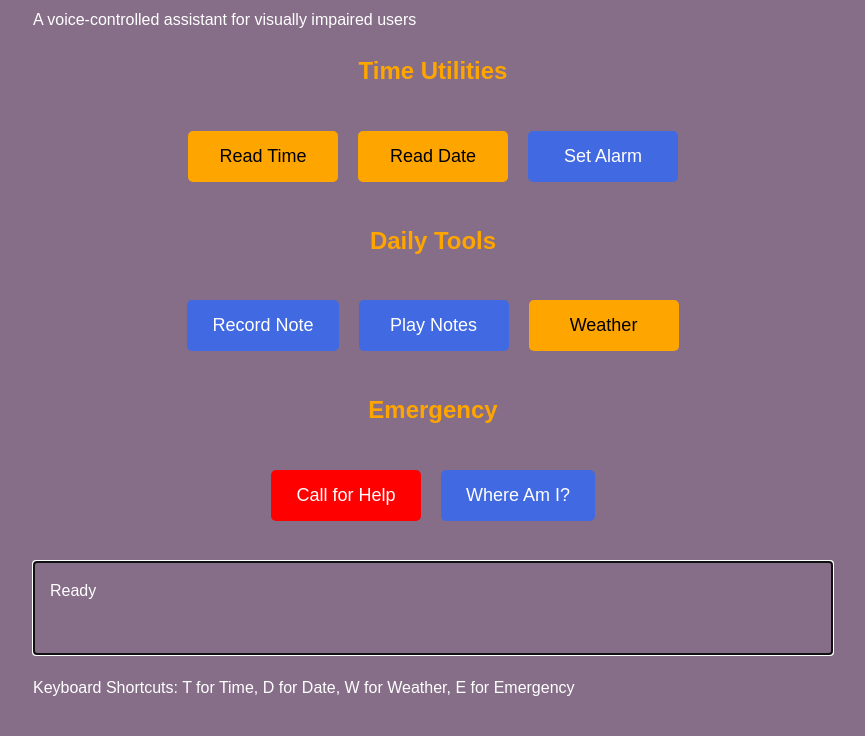
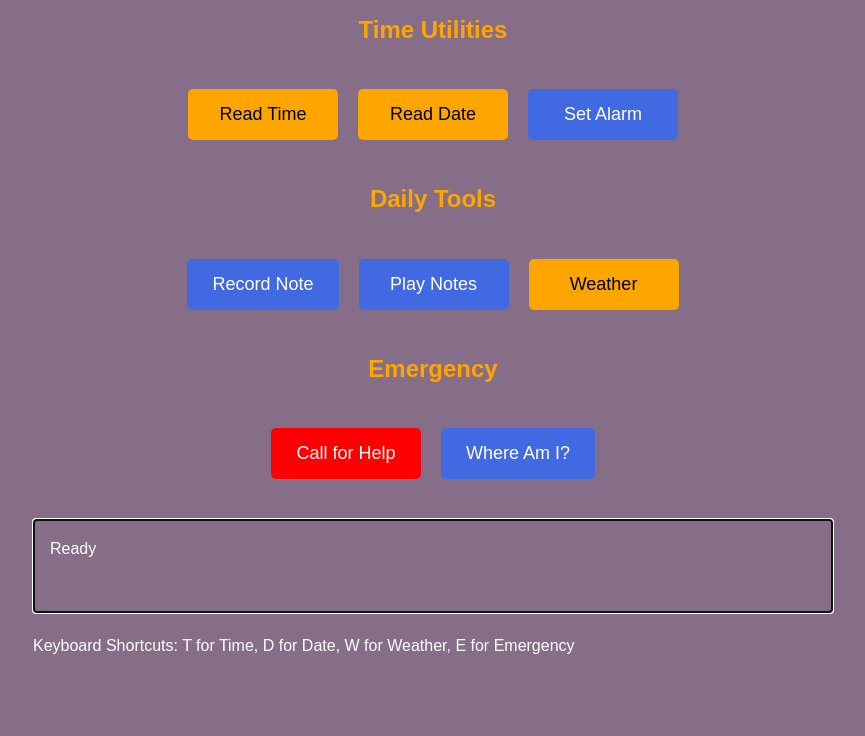
Before and after one commit to mohamedriyas-07/voice-assistant, a plain HTML site: page index.html in a window 1280 px wide. Shown: the part 200-936 px from the top of the page, without its empty margins (207-1072 px from the left). After the commit the page ends 895 px from the top, so only its background shows below. Drawn offline with Linux system fonts and the light colour scheme.

Commit message:
Update index.html

```diff
--- a/index.html
+++ b/index.html
@@ -108,7 +108,7 @@
   <header>
   <h1 tabindex="0">Audio Daily Assistant</h1>
   <div class="topic" tabindex="0">A VOICE CONTROLLED ASSISTANT FOR VISUALLY IMPAIRED USERS</div>
-  <p tabindex="0">A voice-controlled assistant for visually impaired users</p>
+
 </header>
 
   <main>
```
